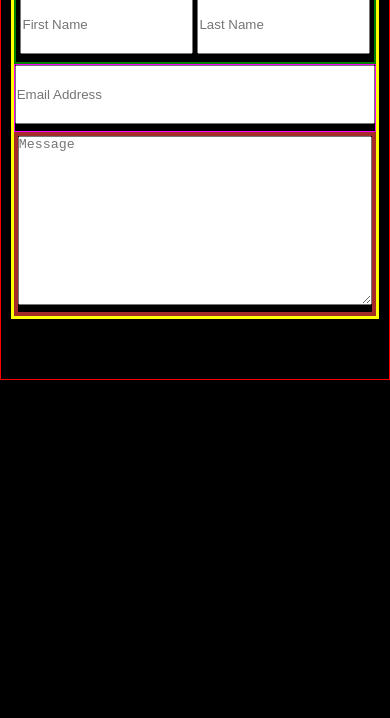
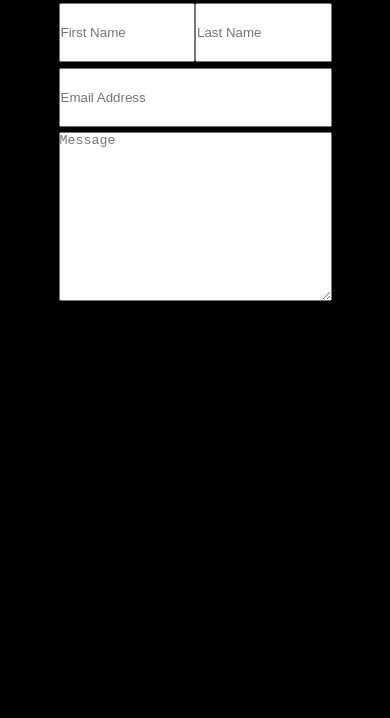
Before and after one commit to deepaksinghmudila/virtualkeyboard, a plain HTML site: page index.html in a window 390 px wide. Shown: the part 126-844 px from the top of the page. Drawn offline with Linux system fonts and the light colour scheme.

Commit message:
responsive

```diff
--- a/board.css
+++ b/board.css
@@ -11,34 +11,40 @@ body{
     display: flex;
     justify-content: center;
     align-items: center;
-    border:1px solid red;
+
+
 }
 .form-box {
     display: flex;
     flex-direction: column;
     align-items: center;
     justify-content: space-evenly;
-    border:3px solid yellow;
+
 }
 .row1 {
     width: 100%;
     display: flex;
     justify-content: space-evenly;
     padding-bottom: 2%;
-    border:2px solid green;
+
+
 }
-.row2,.row3 {
+.row2 {
     width:100%;
     display: flex;
     justify-content: center;
     padding-bottom: 2%;
-    border:1px solid magenta;
+
 }
-.row3{
-    border:4px solid brown;
+.row3 {
+    width:100%;
+    display: flex;
+    justify-content: center;
+    padding-bottom: 2%;
+
 }
 .name_input {
-    width:48%;
+    width:50%;
     height: 7vh;
     color: black;
 }
@@ -47,19 +53,14 @@ body{
    height: 7vh;
 }
 textarea{
-    width:540px;
+    width:420px;
     height: 20vh;
 }
 /**************************************************/
- @media only screen and (max-width: 600px) {
+ @media only screen and (max-width: 500px) {
     .form-box{
-        width:95%;
+        width:70%;
     }
- }
- @media only screen and (max-width:260px){
-     .keyboard{
-           max-height: 60%;
-     }
  }
 /***************************************************/
 .keyboard {
@@ -134,3 +135,4 @@ textarea{
 .keyboard__key--dark {
     background: rgba(0, 0, 0, 0.25);
 }
+/*****************************************************/
```
